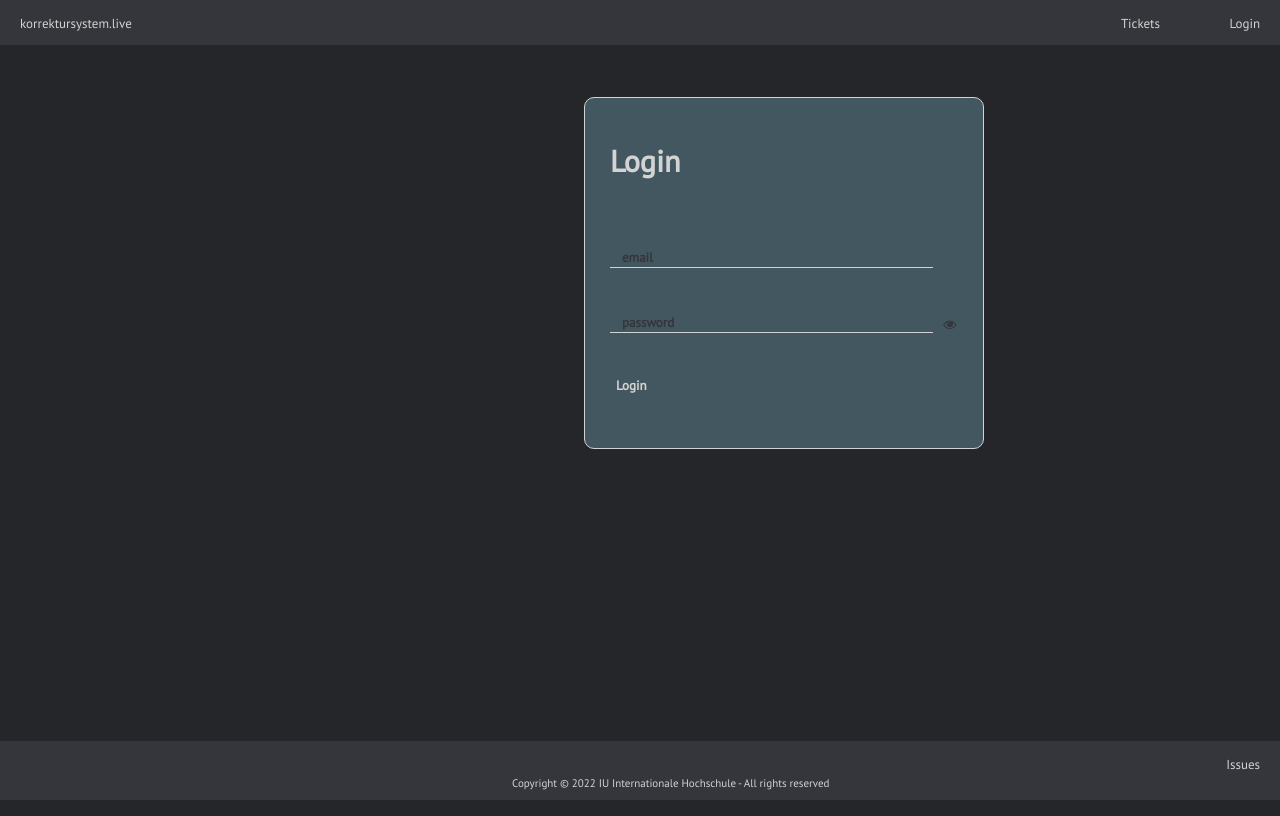
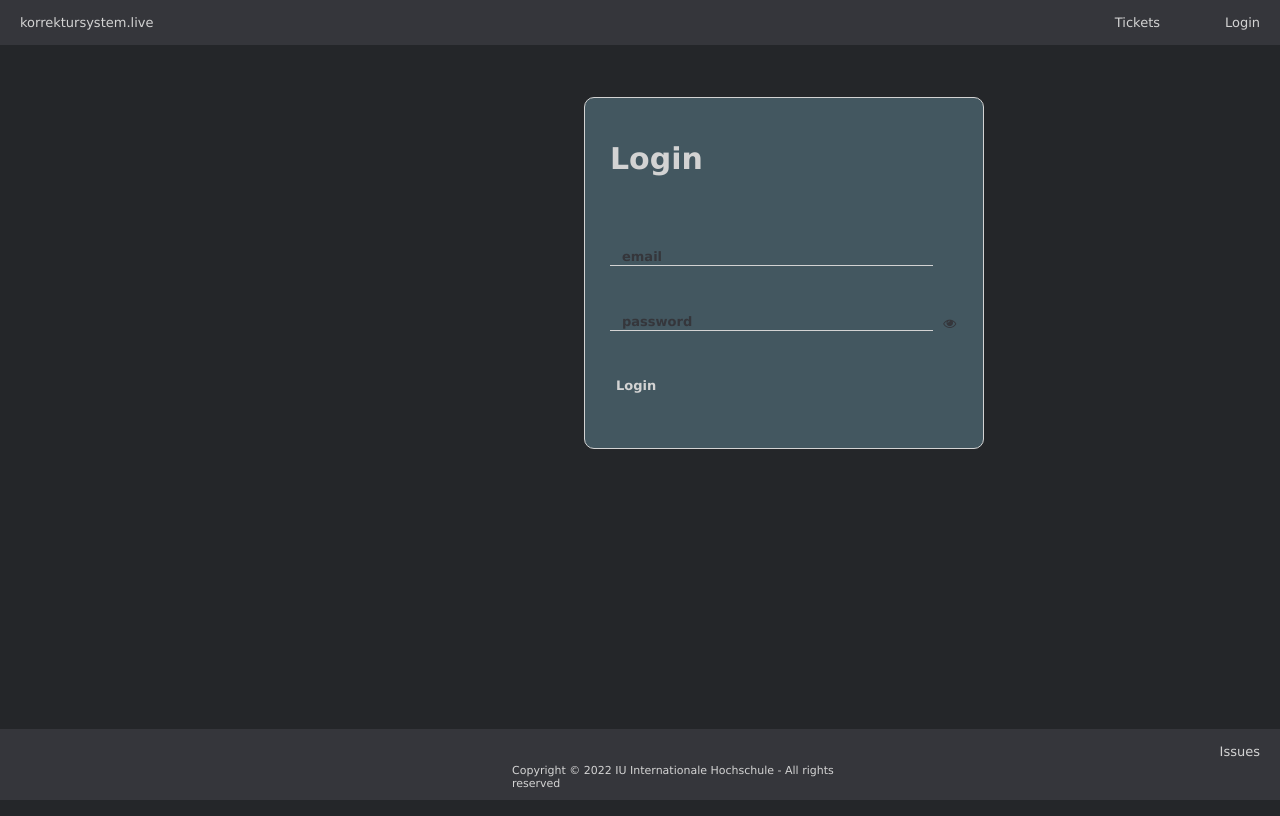
Before and after one commit to marcoiubh/korrektursystem-frontend, a React (Create React App) app: page / in a window 1280 px wide. Built offline with nearby package versions, Linux system fonts and the light colour scheme.

Commit message:
modify: set font to web safe fonts

```diff
--- a/public/index.html
+++ b/public/index.html
@@ -3,11 +3,6 @@
   <head>
     <title>Korrekturmanagementsystem</title>
     <link rel="icon" href="%PUBLIC_URL%/favicon.ico" />
-    <link
-      href="https://fonts.googleapis.com/css?family=PT+Sans&display=swap"
-      rel="stylesheet"
-      type="text/css"
-    />
   </head>
   <body>
     <noscript
--- a/src/css/index.css
+++ b/src/css/index.css
@@ -1,6 +1,6 @@
 * {
   font-size: 13px;
-  font-family: 'PT Sans';
+  font-family: Verdana, Geneva, Tahoma, sans-serif;
   /* Disable text select for all elements */
   -webkit-user-select: none;
   -ms-user-select: none;
```
